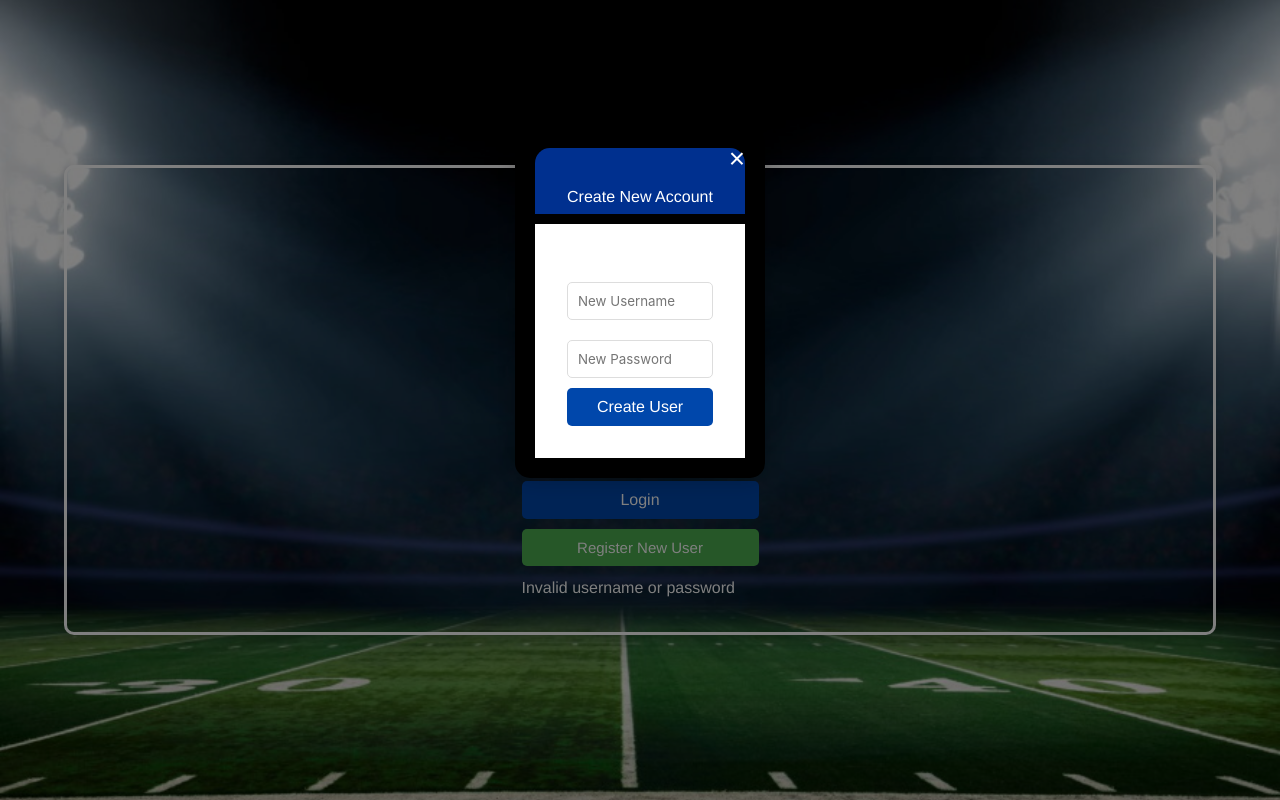
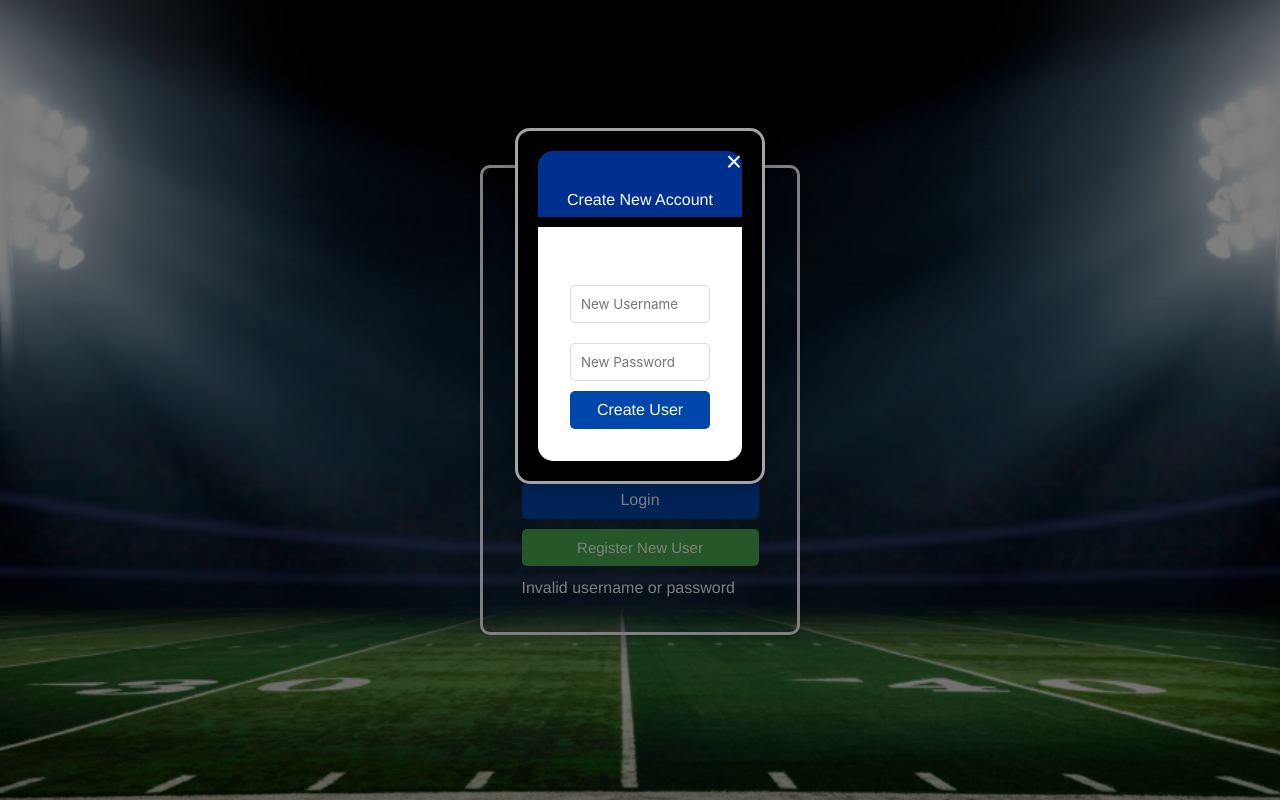
Before and after one commit to danielsantana9824/project1, a plain HTML site: page index.html in a window 1280 px wide. Both pictures are taken after typing "Sample", "Sample123" into the empty fields and a click on the button "Register New User". Drawn offline with nearby package versions, Linux system fonts and the light colour scheme.

Commit message:
modal card ccs changes

```diff
--- a/assets/css/style.css
+++ b/assets/css/style.css
@@ -35,7 +35,7 @@ img:hover {
     box-shadow: 0 12px 20px rgba(0, 0, 0, 0.3);
 }
 
-.container {
+.log {
     padding: 2rem;
     border-radius: 10px;
     box-shadow: 0 0 10px rgba(0, 0, 0, 0.1);
@@ -137,6 +137,12 @@ form button:hover {
     text-align: center;
     position: relative;
     background-color: black;
+    border: 3px solid #a4a4a4;
+}
+
+.modal-card-body {
+    border-bottom-right-radius: 15px;
+    border-bottom-left-radius: 15px;
 }
 
 /* Modal Header */
--- a/index.html
+++ b/index.html
@@ -10,7 +10,7 @@
 </head>
 
 <body>
-    <div class="container">
+    <div class="log">
         <img src="./assets/images/logoForm.webp" alt="Logo" class="logo">
         <h1>Login</h1>
         <form id="loginForm">
```
